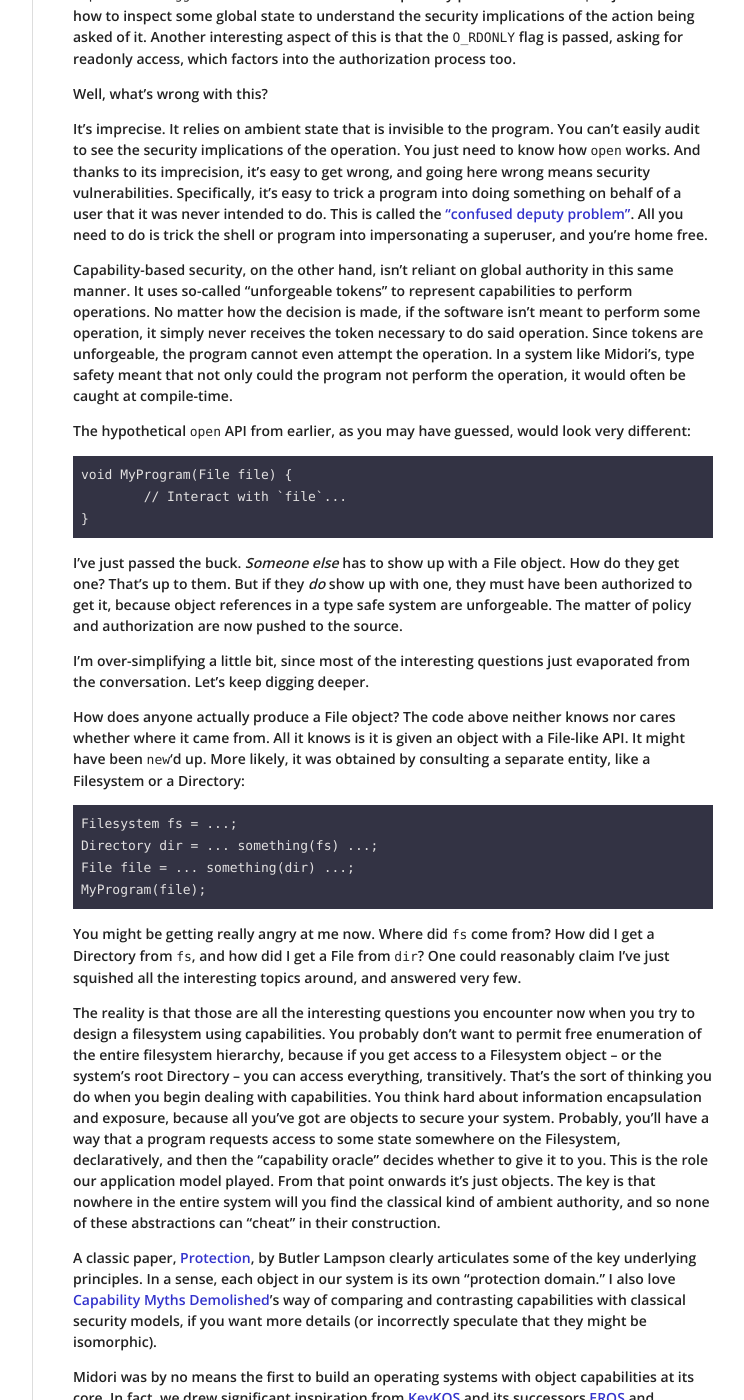
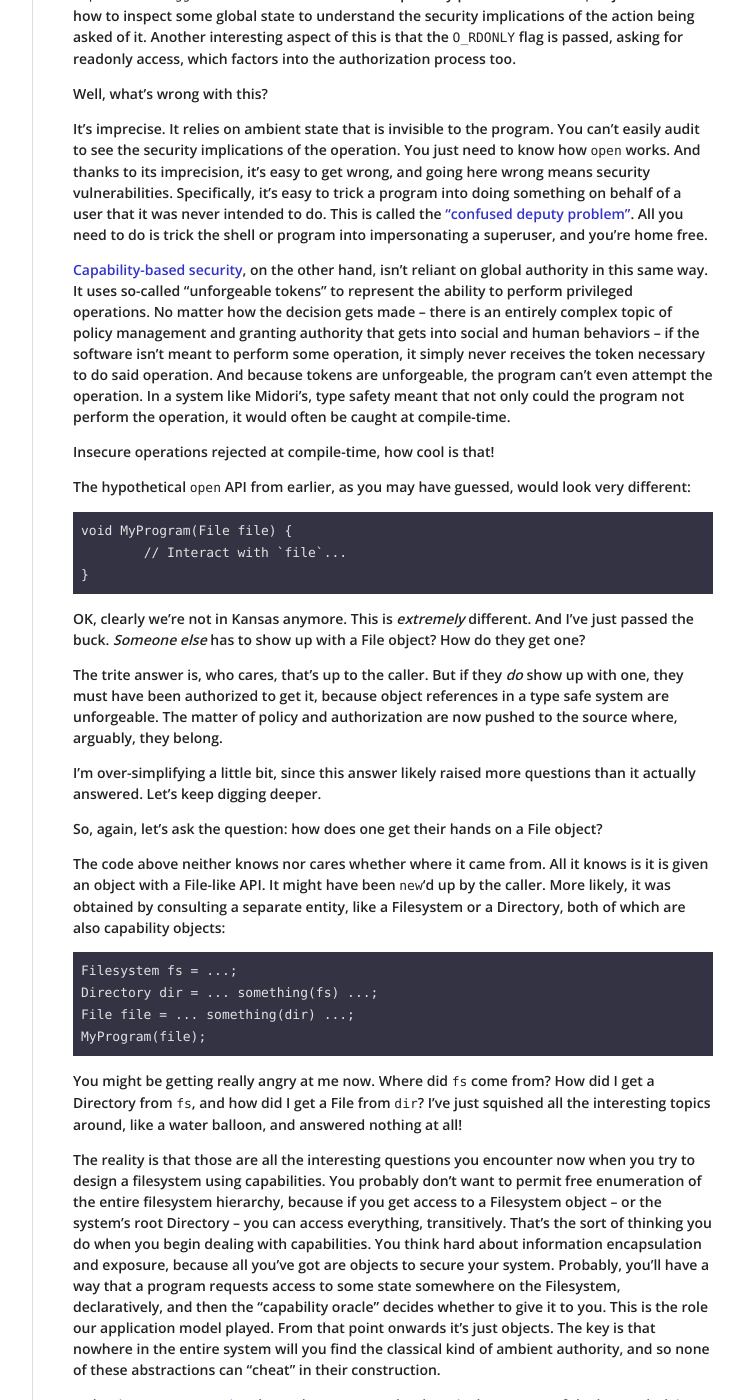
Before and after one commit to joeduffy/joeduffy.github.io, a Jekyll site: the page built from _posts/2015-11-10-objects-as-secure-capabilities.md, in a window 1280 px wide and 1400 px high, scrolled down 713 px. Shown: the whole window, without its empty margins (378-1122 px from the left). Built offline with Jekyll 4.4.1, drawn with Linux system fonts in a browser that asks for light colours; nearby versions of some CDN libraries; Markdown is read by kramdown in place of the engine named in the settings; some of the changed text lies outside the part shown.

Commit message:
Even more wordsmithing

```diff
--- a/_posts/2015-11-10-objects-as-secure-capabilities.md
+++ b/_posts/2015-11-10-objects-as-secure-capabilities.md
@@ -31,8 +31,8 @@ In the security systems most of us know and love, i.e. UNIX and Windows,
 permission to do something is granted based on identity, typically in the form
 of users and groups.  Certain protected objects like files and system calls have
 access controls attached to them that restrict which users and groups can use
-them.  At runtime, the OS checks that requested operation is permitted based on
-these access controls, using ambient identity like what user is running the
+them.  At runtime, the OS checks that the requested operation is permitted based
+on these access controls, using ambient identity like what user is running the
 current process.
 
 To illustrate this concept, consider a simple C call to the `open` API:
@@ -62,14 +62,18 @@ was never intended to do.  This is called the ["confused deputy problem"](
 http://c2.com/cgi/wiki?ConfusedDeputyProblem).  All you need to do is trick the
 shell or program into impersonating a superuser, and you're home free.
 
-Capability-based security, on the other hand, isn't reliant on global authority
-in this same manner.  It uses so-called "unforgeable tokens" to represent
-capabilities to perform operations.  No matter how the decision is made, if the
-software isn't meant to perform some operation, it simply never receives the
-token necessary to do said operation.  Since tokens are unforgeable, the program
-cannot even attempt the operation.  In a system like Midori's, type safety meant
-that not only could the program not perform the operation, it would often be
-caught at compile-time.
+[Capability-based security](https://en.wikipedia.org/wiki/Capability-based_security),
+on the other hand, isn't reliant on global authority in this same way.  It uses
+so-called "unforgeable tokens" to represent the ability to perform privileged
+operations.  No matter how the decision gets made -- there is an entirely complex
+topic of policy management and granting authority that gets into social and human
+behaviors -- if the software isn't meant to perform some operation, it simply
+never receives the token necessary to do said operation.  And because tokens are
+unforgeable, the program can't even attempt the operation.  In a system like
+Midori's, type safety meant that not only could the program not perform the
+operation, it would often be caught at compile-time.
+
+Insecure operations rejected at compile-time, how cool is that!
 
 The hypothetical `open` API from earlier, as you may have guessed, would look
 very different:
@@ -78,19 +82,24 @@ very different:
 		// Interact with `file`...
 	}
 
-I've just passed the buck.  *Someone else* has to show up with a File object.
-How do they get one?  That's up to them.  But if they *do* show up with one,
-they must have been authorized to get it, because object references in a type
-safe system are unforgeable.  The matter of policy and authorization are now
-pushed to the source.
+OK, clearly we're not in Kansas anymore.  This is *extremely* different.  And
+I've just passed the buck.  *Someone else* has to show up with a File object?
+How do they get one?
 
-I'm over-simplifying a little bit, since most of the interesting questions just
-evaporated from the conversation.  Let's keep digging deeper.
+The trite answer is, who cares, that's up to the caller.  But if they *do* show
+up with one, they must have been authorized to get it, because object references
+in a type safe system are unforgeable.  The matter of policy and authorization
+are now pushed to the source where, arguably, they belong.
 
-How does anyone actually produce a File object?  The code above neither knows
-nor cares whether where it came from.  All it knows is it is given an object
-with a File-like API.  It might have been `new`'d up.  More likely, it was
-obtained by consulting a separate entity, like a Filesystem or a Directory:
+I'm over-simplifying a little bit, since this answer likely raised more questions
+than it actually answered.  Let's keep digging deeper.
+
+So, again, let's ask the question: how does one get their hands on a File object?
+
+The code above neither knows nor cares whether where it came from.  All it knows
+is it is given an object with a File-like API.  It might have been `new`'d up by
+the caller.  More likely, it was obtained by consulting a separate entity, like
+a Filesystem or a Directory, both of which are also capability objects:
 
 	Filesystem fs = ...;
 	Directory dir = ... something(fs) ...;
@@ -98,9 +107,9 @@ obtained by consulting a separate entity, like a Filesystem or a Directory:
 	MyProgram(file);
 
 You might be getting really angry at me now.  Where did `fs` come from?  How did
-I get a Directory from `fs`, and how did I get a File from `dir`?  One could
-reasonably claim I've just squished all the interesting topics around, and
-answered very few.
+I get a Directory from `fs`, and how did I get a File from `dir`?  I've just
+squished all the interesting topics around, like a water balloon, and answered
+nothing at all!
 
 The reality is that those are all the interesting questions you encounter now
 when you try to design a filesystem using capabilities.  You probably don't want
@@ -118,11 +127,12 @@ none of these abstractions can "cheat" in their construction.
 
 A classic paper, [Protection](
 http://research.microsoft.com/en-us/um/people/blampson/08-Protection/Acrobat.pdf),
-by Butler Lampson clearly articulates some of the key underlying principles.  In
-a sense, each object in our system is its own "protection domain."  I also love
-[Capability Myths Demolished](http://srl.cs.jhu.edu/pubs/SRL2003-02.pdf)'s way
-of comparing and contrasting capabilities with classical security models, if you
-want more details (or incorrectly speculate that they might be isomorphic).
+by Butler Lampson clearly articulates some of the key underlying principles, like
+unforgeable tokens.  In a sense, each object in our system is its own "protection
+domain."  I also love [Capability Myths Demolished](
+http://srl.cs.jhu.edu/pubs/SRL2003-02.pdf)'s way of comparing and contrasting
+capabilities with classical security models, if you want more details (or
+incorrectly speculate that they might be isomorphic).
 
 Midori was by no means the first to build an operating systems with object
 capabilities at its core.  In fact, we drew significant inspiration from
```
